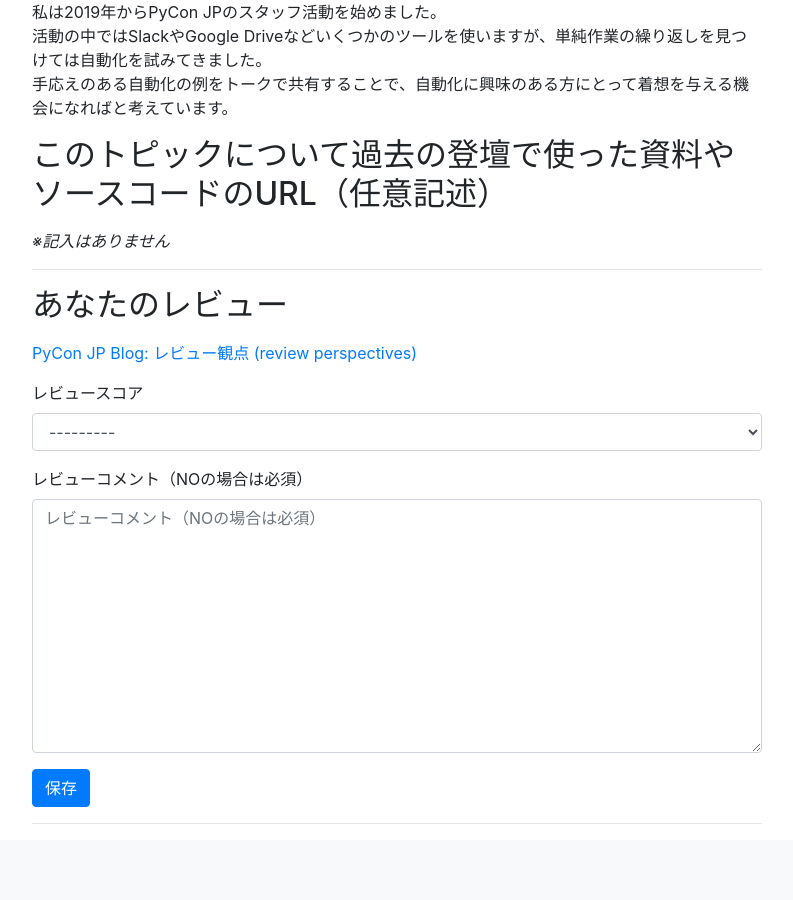
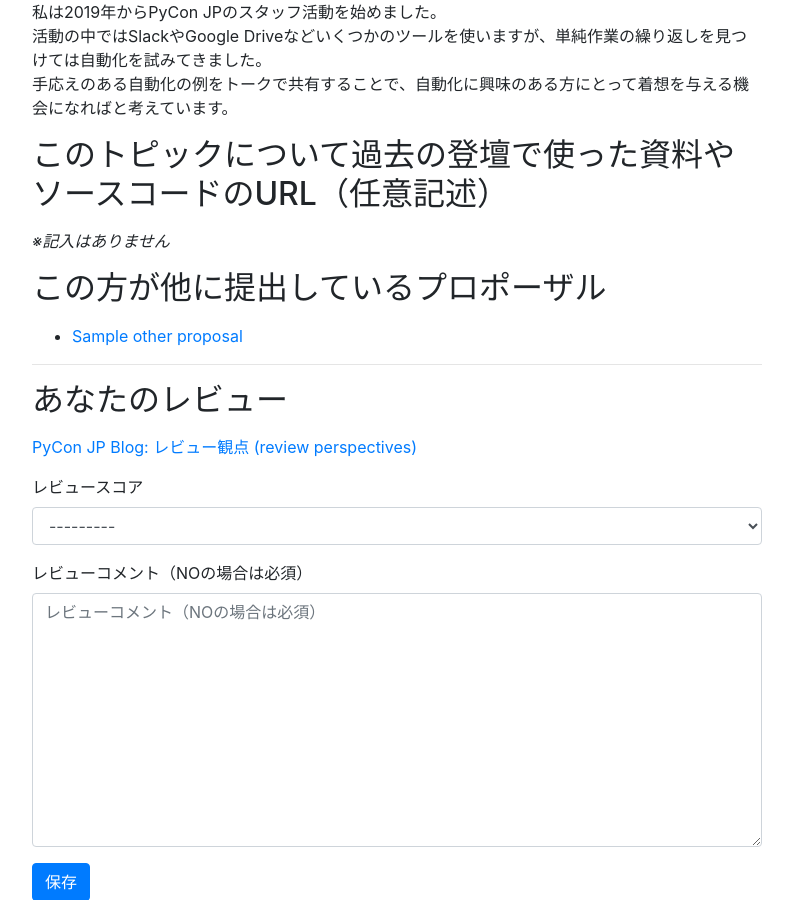
Before and after one commit to pyconjp/pycon.jp.2021.review, a Django app: template reviewsite/templates/review/detail_proposal.html in a window 1280 px wide. Shown: the part 2022-2922 px from the top of the page, without its empty margins (53-846 px from the left). Before the commit the page ends 2846 px from the top, so only its background shows below. Run offline with Django 3.2, Linux system fonts and the light colour scheme; data comes from the database, SQL or seed files in the repository; tables that the repository leaves empty hold one stand-in row (values such as "Sample post"); the template is opened without the code that fills it: values that come from a table or form of the project are taken from there, most other values are stand-ins (such as "Sample title", 1, 10 or a date in 2020); some libraries are stand-ins or nearby versions.

Commit message:
[feat] Add links to other proposals (close #36)

```diff
--- a/reviewsite/review/views.py
+++ b/reviewsite/review/views.py
@@ -55,6 +55,11 @@ def detail_proposal(request, sessionize_id):
     if proposal.reviewer_not_displayed_to == request.user:
         raise PermissionDenied
     review_by_user = proposal.reviews.filter(reviewer=request.user).first()
+    other_proposals = (
+        Proposal.objects.filter(submit_user_id=proposal.submit_user_id)
+        .exclude(sessionize_id=sessionize_id)
+        .order_by("sessionize_id")
+    )
 
     if request.method == "POST":
         form = ReviewForm(request.POST, instance=review_by_user)
@@ -76,5 +81,6 @@ def detail_proposal(request, sessionize_id):
         "proposal": proposal,
         "form": form,
         "review_by_user": review_by_user,
+        "other_proposals": other_proposals,
     }
     return render(request, "review/detail_proposal.html", context=context)
--- a/reviewsite/templates/review/detail_proposal.html
+++ b/reviewsite/templates/review/detail_proposal.html
@@ -86,6 +86,19 @@
         <em>※記入はありません</em>
       {% endif %}
 
+      <h2 class="my-3">この方が他に提出しているプロポーザル</h2>
+      <ul>
+        {% for other_proposal in other_proposals %}
+          <li>
+            <a href="{% url 'review:detail_proposal' sessionize_id=other_proposal.sessionize_id %}" target="_blank">
+              {{ other_proposal.title }}
+            </a>
+          </li>
+        {% empty %}
+          <em>※他のプロポーザルはありません</em>
+        {% endfor %}
+      </ul>
+
     <hr>
 
     <h2 class="my-3">あなたのレビュー</h2>
```
